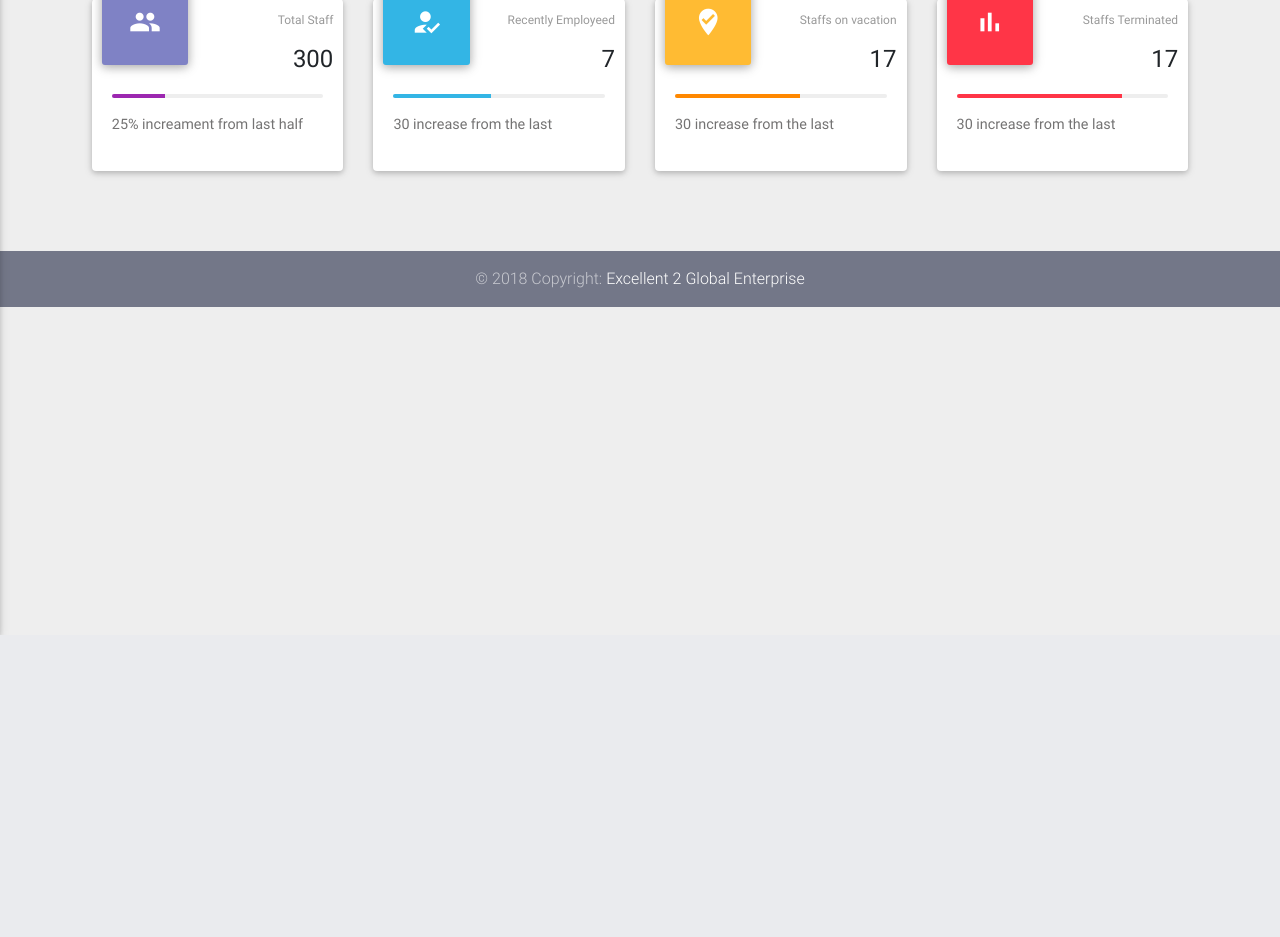
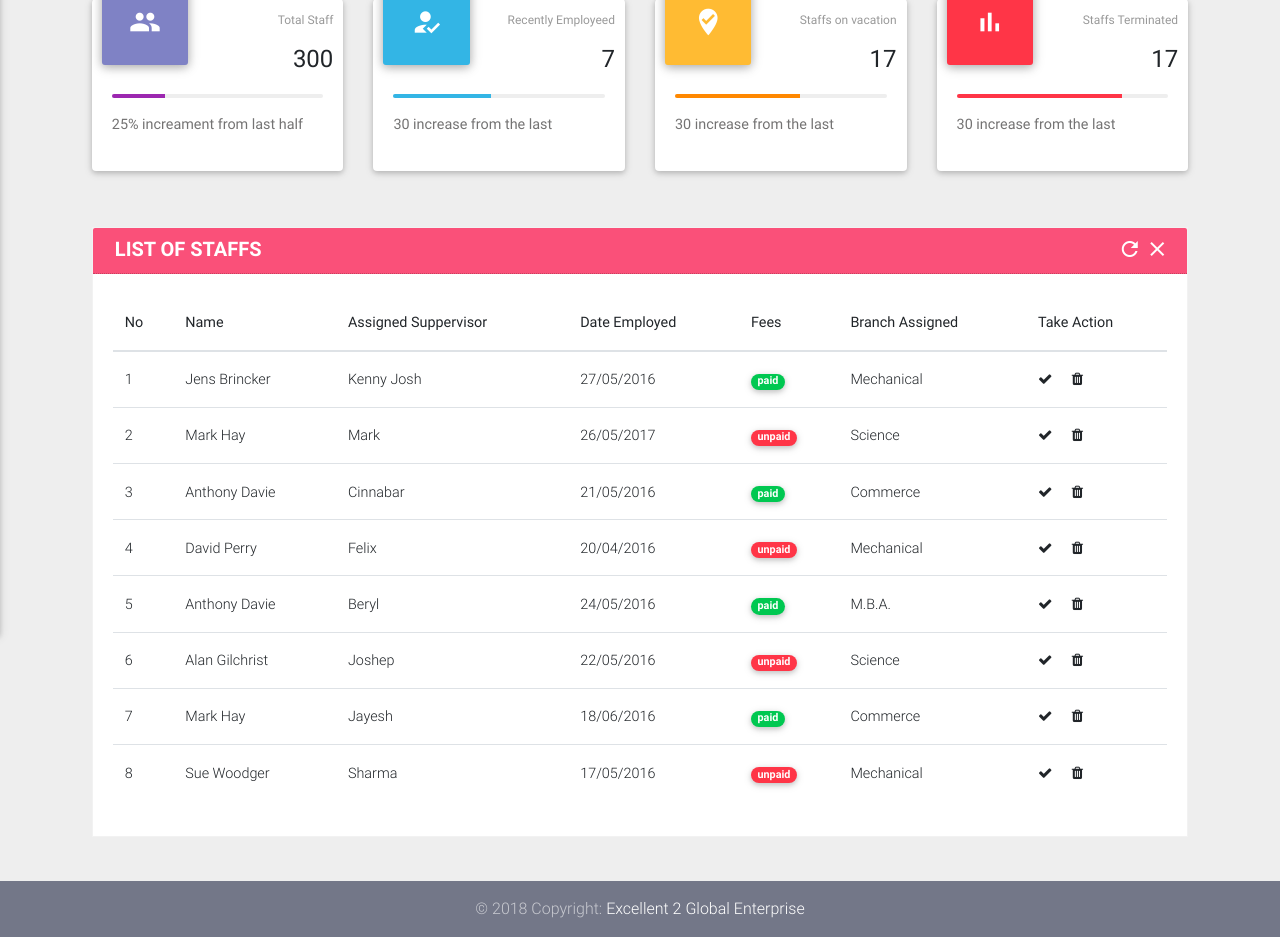
Before and after one commit to Excellent2Global/farms-fe, a PHP site: page /staff-mgt.html in a window 1280 px wide. Shown: the part 165-1102 px from the top of the page. Before the commit the page ends 800 px from the top, so only its background shows below. Run offline with PHP 8.4, Linux system fonts and the light colour scheme.

Commit message:
Table for the list of staffs on the staff record page done left with the action buttons

```diff
--- a/css/style.css
+++ b/css/style.css
@@ -91,15 +91,12 @@ body {
 }
 
 .cascading-admin-card[_ngcontent-c6] .admin-up[_ngcontent-c6] {
-
   margin-left: 4%;
   margin-right: 4%;
   margin-top: -20px;
-
 }
 
 .cascading-admin-card[_ngcontent-c6] .admin-up[_ngcontent-c6] .fa[_ngcontent-c6] {
-
   padding: 1.7rem;
   font-size: 2rem;
   color: #fff;
@@ -107,37 +104,27 @@ body {
   margin-right: 1rem;
   border-radius: 3px;
   box-shadow: 0 2px 9px 0 rgba(0,0,0,.2),0 2px 13px 0 rgba(0,0,0,.19);
-
 }
 
 .cascading-admin-card[_ngcontent-c6] .admin-up[_ngcontent-c6] .data[_ngcontent-c6] {
-
   float: right;
   margin-top: 2rem;
   text-align: right;
-
 }
 
 .cascading-admin-card[_ngcontent-c6] .admin-up[_ngcontent-c6] .data[_ngcontent-c6] p[_ngcontent-c6] {
-
   color: #999;
   font-size: 12px;
-
 }
 
 .card.card-cascade h3, .card.card-cascade h4 {
-
   margin-bottom: 0;
-
 }
 
 .progress {
-
   height: 4px !important;
-
 }
 .progress {
-
   box-shadow: none;
   position: relative;
   display: block;
@@ -145,30 +132,19 @@ body {
   overflow: hidden;
   margin-bottom: 1rem;
   background-color: #eee;
-
 }
 .progress {
-
   font-size: .75rem;
   border-radius: .25rem;
-
 }
 
 .progress .progress-bar {
-
   box-shadow: none;
   height: 4px;
   border-radius: 0;
   background-color: #0d47a1;
-
-}
-.bg-primary {
-
-  background-color: #4285f4 !important;
-
 }
 .progress-bar {
-
   display: flex;
   flex-direction: column;
   justify-content: center;
@@ -177,16 +153,55 @@ body {
   white-space: nowrap;
   background-color: #007bff;
   transition: width .6s;
-
   }.card .card-body .card-text {
-
     color: #747373;
     font-size: .9rem;
     font-weight: 400;
-
   }
   .card-text:last-child {
+    margin-bottom: 1rem !important;
+  }
+  .card-box {
+  background: #fff;
+  min-height: 50px;
+  box-shadow: none;
+  position: relative;
+  margin-bottom: 20px;
+  transition: .5s;
+  border: 1px solid #f2f2f2;
+  border-radius: 0;
+}
 
-    margin-bottom: 1rem !important;
+.card-head {
+  border-radius: 2px 2px 0 0;
+  border-bottom: 1px dotted rgba(0, 0, 0, 0.2);
+  padding: 2px;
+  text-transform: uppercase;
+  color: #3a405b;
+  font-size: 14px;
+  font-weight: 600;
+  line-height: 40px;
+  min-height: 40px;
+}
 
-  }
+.card-head header {
+  display: inline-block;
+  padding: 11px 20px;
+  vertical-align: middle;
+  line-height: 17px;
+  font-size: 20px;
+}
+
+.card-head .tools {
+  padding-right: 16px;
+  float: right;
+  margin-top: 7px;
+  margin-bottom: 7px;
+  margin-left: 24px;
+  line-height: normal;
+  vertical-align: middle;
+}
+
+.default-bg {
+  background-color: rgba(250,80,121,1);
+}
--- a/staff-mgt.html
+++ b/staff-mgt.html
@@ -264,6 +264,142 @@
                   </div>
                 </div>
                 <p _ngcontent-c6="" class="card-text">30 increase from the last</p>
+              </div>
+            </div>
+          </div>
+        </div>
+      </section>
+
+      <section class="section-padding2">
+        <div class="row">
+          <div class="col-12">
+            <div class="card card-box">
+              <div class="card-head default-bg text-white">
+                <header class="float-left">List of staffs</header>
+                <div class="tools float-right">
+                  <a class="text-white" href="javascript:;" data-toggle="tooltip" title="Refresh Table">
+                    <i class="material-icons box-refresh">refresh</i>
+                  </a>
+                  <a class="text-white" href="javascript:;" data-toggle="tooltip" title="Delete All" data-target="#basicExample" data-toggle="modal">
+                    <i class="material-icons t-close">close</i>
+                  </a>
+                </div>
+              </div>
+              <div class="card-body">
+                <div class="table-wrap">
+                  <div class="table-responsive">
+                    <table class="table display product-overview mb-30" id="support_table">
+                      <thead>
+                        <tr>
+                          <th>No</th>
+                          <th>Name</th>
+                          <th>Assigned Suppervisor</th>
+                          <th>Date Employed</th>
+                          <th>Fees</th>
+                          <th>Branch Assigned</th>
+                          <th>Take Action</th>
+                        </tr>
+                      </thead>
+                      <tbody>
+                        <tr>
+                          <td>1</td>
+                          <td>Jens Brincker</td>
+                          <td>Kenny Josh</td>
+                          <td>27/05/2016</td>
+                          <td>
+                            <span class="badge badge-pill badge-success">paid</span>
+                          </td>
+                          <td>Mechanical</td>
+                          <td>
+                            <a href="javascript:void(0)" class="" data-toggle="tooltip" title="Edit">
+                              <i class="fa fa-check"></i>
+                            </a>
+                            <a href="javascript:void(0)" class="text-inverse" title="Delete" data-toggle="tooltip">
+                              <i class="fa fa-trash"></i>
+                            </a>
+                          </td>
+                        </tr>
+                        <tr>
+                          <td>2</td>
+                          <td>Mark Hay</td>
+                          <td> Mark</td>
+                          <td>26/05/2017</td>
+                          <td>
+                            <span class="badge badge-pill badge-danger">unpaid </span>
+                          </td>
+                          <td>Science</td>
+                          <td><a href="javascript:void(0)" class="" data-toggle="tooltip" title="Edit"><i class="fa fa-check"></i></a> <a href="javascript:void(0)" class="text-inverse" title="Delete" data-toggle="tooltip"><i class="fa fa-trash"></i></a></td>
+                        </tr>
+                        <tr>
+                          <td>3</td>
+                          <td>Anthony Davie</td>
+                          <td>Cinnabar</td>
+                          <td>21/05/2016</td>
+                          <td>
+                            <span class="badge badge-pill badge-success ">paid</span>
+                          </td>
+                          <td>Commerce</td>
+                          <td><a href="javascript:void(0)" class="" data-toggle="tooltip" title="Edit"><i class="fa fa-check"></i></a> <a href="javascript:void(0)" class="text-inverse" title="Delete" data-toggle="tooltip"><i class="fa fa-trash"></i></a></td>
+                        </tr>
+                        <tr>
+                          <td>4</td>
+                          <td>David Perry</td>
+                          <td>Felix </td>
+                          <td>20/04/2016</td>
+                          <td>
+                            <span class="badge badge-pill badge-danger">unpaid</span>
+                          </td>
+                          <td>Mechanical</td>
+                          <td><a href="javascript:void(0)" class="" data-toggle="tooltip" title="Edit"><i class="fa fa-check"></i></a> <a href="javascript:void(0)" class="text-inverse" title="Delete" data-toggle="tooltip"><i class="fa fa-trash"></i></a></td>
+                        </tr>
+                        <tr>
+                          <td>5</td>
+                          <td>Anthony Davie</td>
+                          <td>Beryl</td>
+                          <td>24/05/2016</td>
+                          <td>
+                            <span class="badge badge-pill badge-success ">paid</span>
+                          </td>
+                          <td>M.B.A.</td>
+                          <td><a href="javascript:void(0)" class="" data-toggle="tooltip" title="Edit"><i class="fa fa-check"></i></a> <a href="javascript:void(0)" class="text-inverse" title="Delete" data-toggle="tooltip"><i class="fa fa-trash"></i></a></td>
+                        </tr>
+                        <tr>
+                          <td>6</td>
+                          <td>Alan Gilchrist</td>
+                          <td>Joshep</td>
+                          <td>22/05/2016</td>
+                          <td>
+                            <span class="badge badge-pill badge-danger ">unpaid</span>
+                          </td>
+                          <td>Science</td>
+                          <td><a href="javascript:void(0)" class="" data-toggle="tooltip" title="Edit"><i class="fa fa-check"></i></a> <a href="javascript:void(0)" class="text-inverse" title="Delete" data-toggle="tooltip"><i class="fa fa-trash"></i></a></td>
+                        </tr>
+                        <tr>
+                          <td>7</td>
+                          <td>Mark Hay</td>
+                          <td>Jayesh</td>
+                          <td>18/06/2016</td>
+                          <td>
+                            <span class="badge badge-pill badge-success">paid</span>
+                          </td>
+                          <td>Commerce</td>
+                          <td><a href="javascript:void(0)" class="" data-toggle="tooltip" title="Edit"><i class="fa fa-check"></i></a> <a href="javascript:void(0)" class="text-inverse" title="Delete" data-toggle="tooltip"><i class="fa fa-trash"></i></a></td>
+                        </tr>
+                        <tr>
+                          <td>8</td>
+                          <td>Sue Woodger</td>
+                          <td>Sharma</td>
+                          <td>17/05/2016</td>
+                          <td>
+                            <span class="badge badge-pill badge-danger">unpaid</span>
+                          </td>
+                          <td>Mechanical</td>
+                          <td><a href="javascript:void(0)" class="" data-toggle="tooltip" title="Edit"><i class="fa fa-check"></i></a> <a href="javascript:void(0)" class="text-inverse" title="Delete" data-toggle="tooltip"><i class="fa fa-trash"></i></a></td>
+                        </tr>
+                      </tbody>
+                    </table>
+                  </div>
+                </div>
               </div>
             </div>
           </div>
```
